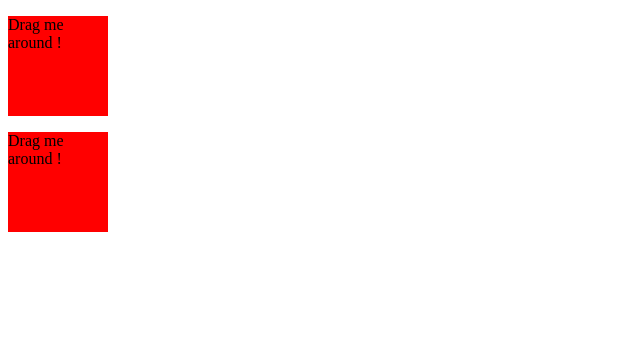
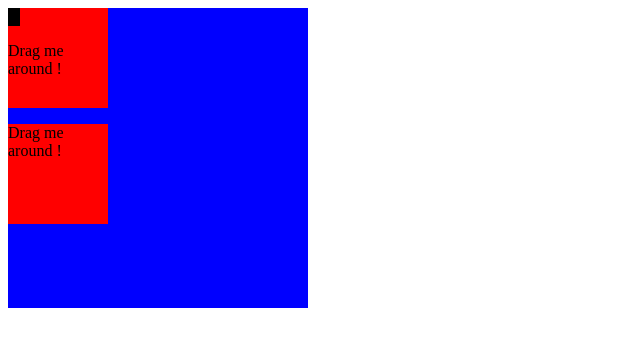
Before and after one commit to YudhaYuki/jQuery-UI, a plain HTML site: page index.html in a window 1280 px wide. Shown: the whole page, without its empty margins (0-640 px from the left). Drawn offline with Linux system fonts and the light colour scheme.

Commit message:
Draggable: CONTAINMENT, GRID, HANDLE, OPACITY

```diff
--- a/index.html
+++ b/index.html
@@ -24,12 +24,26 @@
                 height: 100px;
                 background: red;
             }
+
+            .parent {
+                width: 300px;
+                height: 300px;
+                background: blue;
+            }
+            .handle {
+                display: inline-block;
+                background: black;
+            }
     </style>
 
 </head>
 <body>
 
+<div class="parent">
     <div class="draggable">
+        <div class="handle">
+            X
+        </div>
         <p>Drag me around !</p>
     </div>
 
@@ -37,6 +51,7 @@
     <div class="draggable not_this">
         <p>Drag me around !</p>
     </div>
+</div>
 
 
 </body>
--- a/js/main.js
+++ b/js/main.js
@@ -2,7 +2,11 @@ $(document).ready(function() {
 
     $('.draggable').draggable({
         // axis: "x"
-        cancel: ".not_this"
+        cancel: ".not_this",
+        containment: "parent",
+        grid: [50, 20],
+        handle: ".handle",
+        opacity: ".35"
     });
 
 });
```
